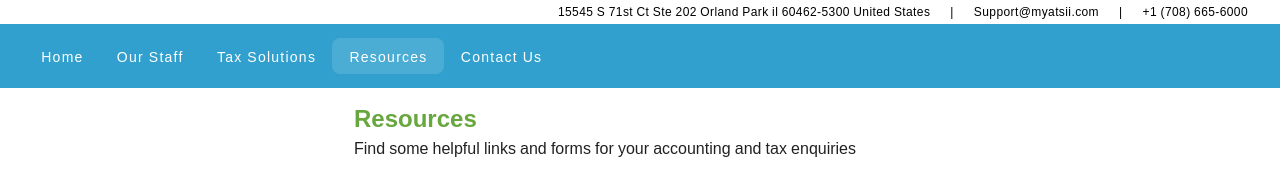
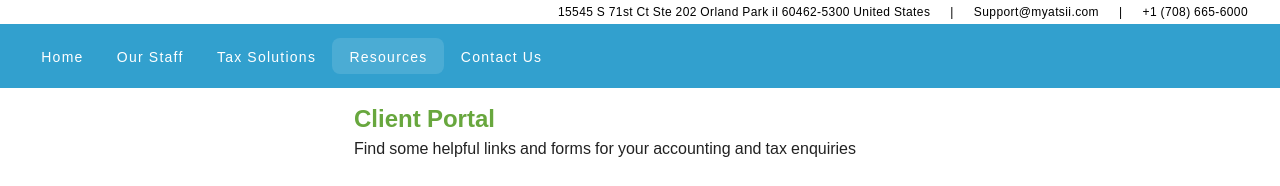
Before and after one commit to yusifk88/taxwebsite, a Nuxt app: page /resources in a window 1280 px wide. Shown: the top 186 px of the page. Built offline with nearby package versions, Linux system fonts and the light colour scheme.

Commit message:
Update resources.vue
client want us replace Resources with Client Portal

```diff
--- a/pages/resources.vue
+++ b/pages/resources.vue
@@ -4,7 +4,7 @@
 
     <v-row>
       <v-col cols="12" sm="6" class="mx-auto">
-        <h2 style="color: #68A73E">Resources</h2>
+        <h2 style="color: #68A73E">Client Portal</h2>
         <p>Find some helpful links and forms for your accounting and tax enquiries</p>
 
         <v-card variant="plain" class="mt-3">
```
